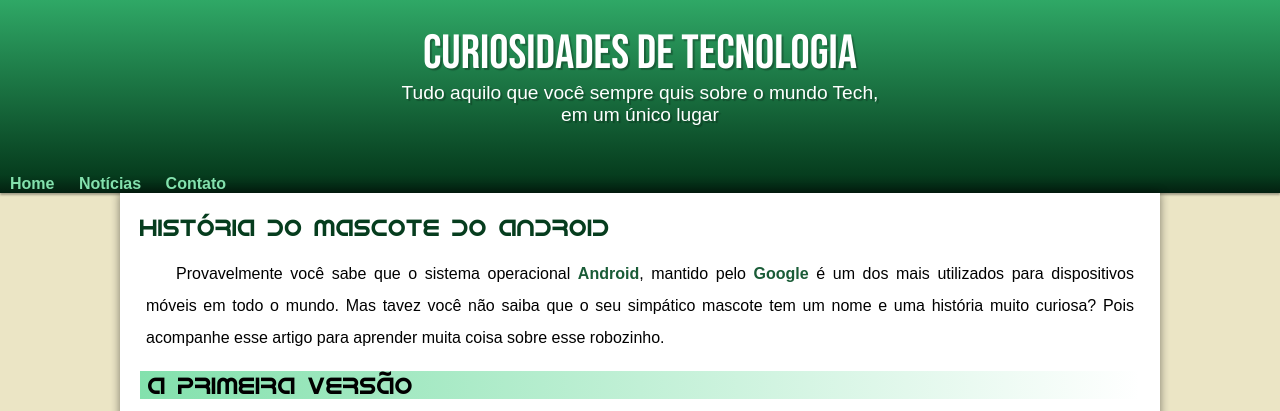
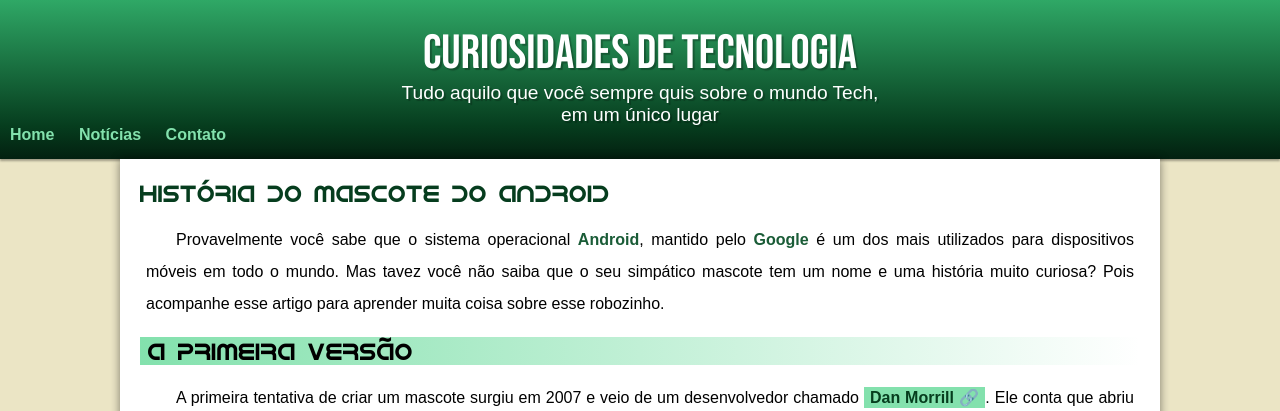
Before and after one commit to ricardoocsilva/Projeto-androide, a plain HTML site: page index.html in a window 1280 px wide. Shown: the top 411 px of the page. Drawn offline with Linux system fonts and the light colour scheme.

Commit message:
Ajuste do padding 2

```diff
--- a/estilo/estilo.css
+++ b/estilo/estilo.css
@@ -32,7 +32,6 @@ a.externo::after {
 
 header{
     background-image: linear-gradient(to bottom ,var(--cor3), var(--cor5));
-    min-height: 150px;
     padding-top: 25px;}
 
 header > h1{
@@ -56,7 +55,8 @@ header > p{
 
 nav{
     background-image: linear-gradient(to bottom ,var(--cor5), #032010);
-    box-shadow: 0px 2px 2px rgba(0, 0, 0, 0.322);}
+    box-shadow: 0px 2px 2px rgba(0, 0, 0, 0.322);
+    padding-bottom: 15px;}
 
 nav > a{
     color: var(--cor1);
```
